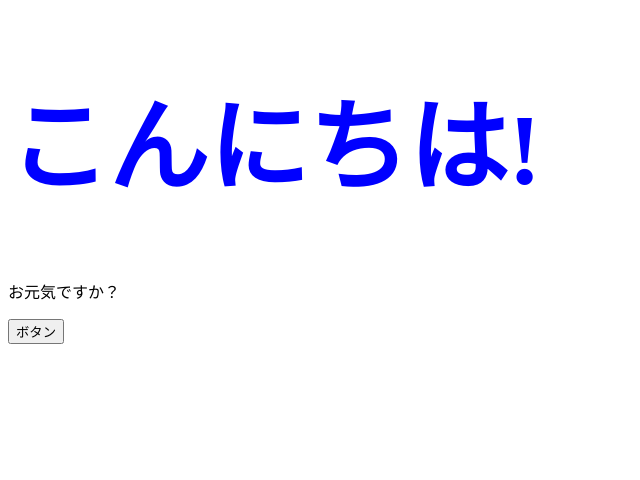
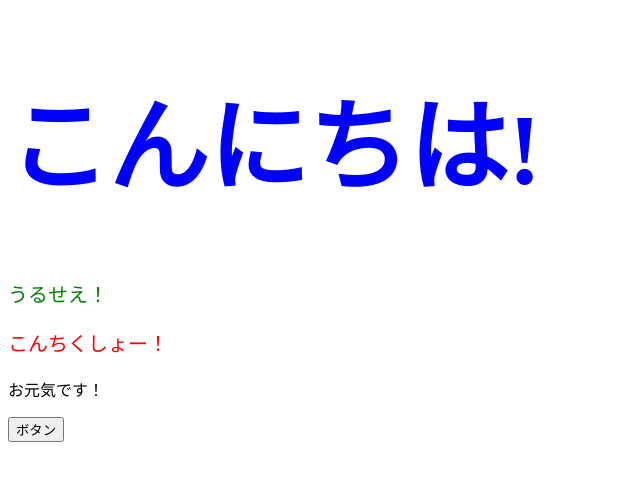
Before and after one commit to kensuke-honta/modernJS-, a React (Create React App) app in the folder react-lesson/: page / in a window 1280 px wide. Shown: the top 480 px of the page, without its empty margins (0-640 px from the left). Built offline with nearby package versions, Linux system fonts and the light colour scheme.

Commit message:
コンポーネント使用

```diff
--- a/react-lesson/src/App.jsx
+++ b/react-lesson/src/App.jsx
@@ -1,4 +1,5 @@
  // コンポーネントファイルは拡張子をjsxにする
+import { ColorfulMessage } from "./components/colorfulMessage";
 
  export const App = () => {
   const contentButton = () => alert();
@@ -9,7 +10,9 @@
   return  (
     <>
       <h1 style = {fontStyle}>こんにちは!</h1>
-      <p>お元気ですか？</p>
+      <ColorfulMessage color= "green">うるせえ！</ColorfulMessage>
+      <ColorfulMessage color = "red">こんちくしょー！</ColorfulMessage>
+      <p>お元気です！</p>
       {/* {}で括ってあげればそこがJSとして読み込まれる */}
       <button onClick={contentButton}>ボタン</button>
     </>
--- /dev/null
+++ b/react-lesson/src/components/colorfulMessage.jsx
@@ -0,0 +1,11 @@
+
+export const ColorfulMessage = (props) => {
+
+  const fontStyle = {
+    color :props.color,
+    fontSize : "20px"
+  }
+  return (
+    <p style={fontStyle}>{props.children}</p>
+  )
+}
```
